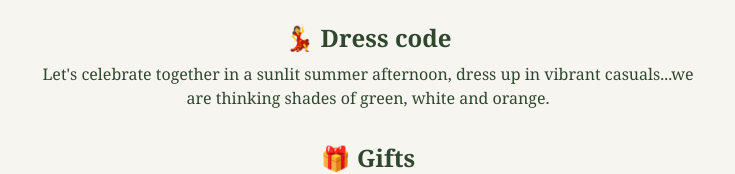
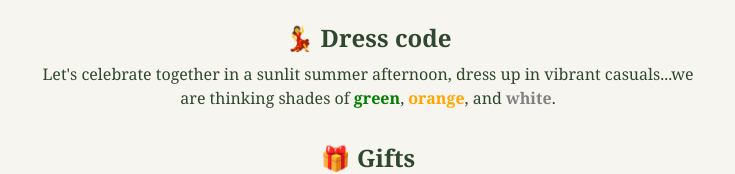
Before and after one commit to ankitdvenom/housewarming5thJuly2025, a Next.js app: page /details in a window 1280 px wide. Shown: the part 144-318 px from the top of the page, without its empty margins (272-1007 px from the left). Built offline with nearby package versions, Linux system fonts and the light colour scheme.

Commit message:
Update page.tsx

```diff
--- a/app/details/page.tsx
+++ b/app/details/page.tsx
@@ -46,7 +46,13 @@ export default function DetailsPage() {
 
         <div className="mb-8">
           <h2 className="text-2xl font-semibold mb-2">💃 Dress code</h2>
-          <p>Let's celebrate together in a sunlit summer afternoon, dress up in vibrant casuals...we are thinking shades of green, white and orange.</p>
+          <p>
+  Let's celebrate together in a sunlit summer afternoon, dress up in vibrant casuals...we are thinking shades of
+  <span className="font-semibold" style={{ color: "green" }}> green</span>,
+  <span className="font-semibold" style={{ color: "orange" }}> orange</span>, and
+  <span className="font-semibold" style={{ color: "gray" }}> white</span>.
+</p>
+
         </div>
 
         <div className="mb-8">
@@ -62,7 +68,7 @@ export default function DetailsPage() {
         <div className="mb-8">
           <h2 className="text-2xl font-semibold mb-2">📸 Photos</h2>
           <p>
-  We'll share a link to Google Photos here for everyone to upload pictures and relive the memories!<br/>
+  Please find a link to Google Photos here for everyone to upload pictures and relive the memories!<br/>
   <a
     href="https://photos.google.com/share/AF1QipOFWtGGaPJX3Dvrds_-DARkKbruEZhbgc0yWybNb7WmB9jeCwFSCmc_K2V7S3N9_w?key=bm5yTTdqYzgxWFF4OVA2Y2R3eDFDa2xrOG5jUVF3"
     target="_blank"
```
